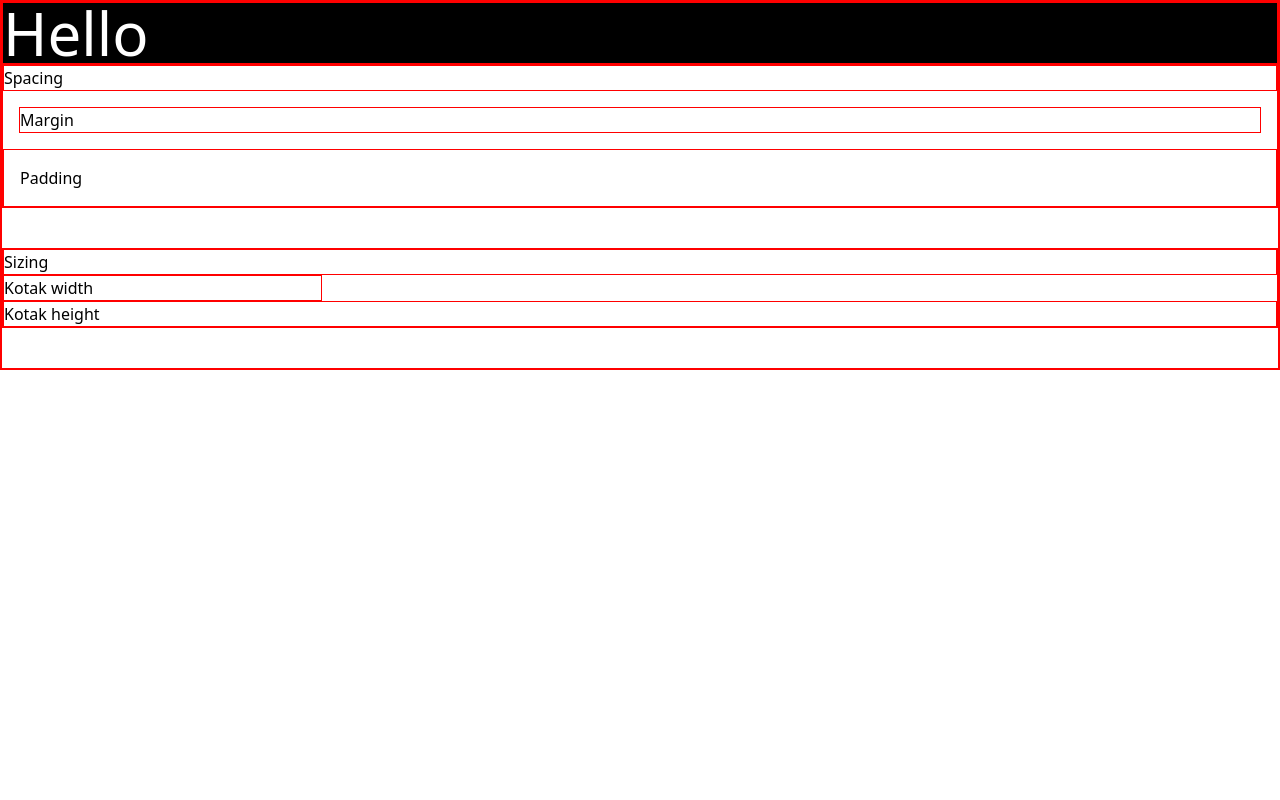
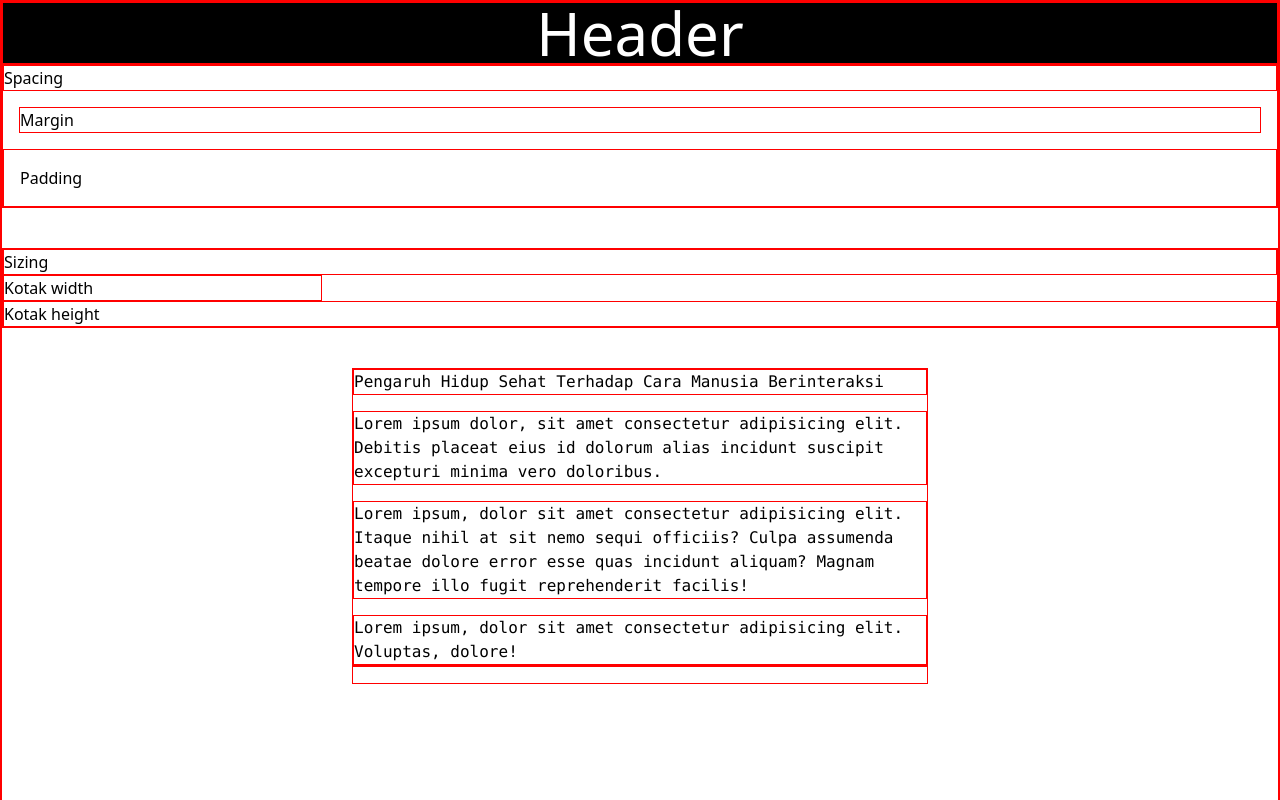
Before and after one commit to promecarus/tailwindSandbox, a website: page index.html in a window 1280 px wide. Shown: the top 800 px of the page. Drawn offline with Linux system fonts and the light colour scheme.

Commit message:
dahan dlu

```diff
--- a/index.html
+++ b/index.html
@@ -13,7 +13,7 @@
         </style>
     </head>
     <body>
-        <h1 class="text-6xl bg-black text-white">Hello</h1>
+        <h1 class="text-6xl bg-black text-white text-center">Header</h1>
         <section class="mb-10">
             <h2>Spacing</h2>
             <div class="m-4">Margin</div>
@@ -24,5 +24,16 @@
             <div class="w-1/4">Kotak width</div>
             <div class="h-1/4">Kotak height</div>
         </section>
+        <section class="mb-96 font-mono max-w-xl mx-auto">
+            <h2 class="mb-4">Pengaruh Hidup Sehat Terhadap Cara Manusia Berinteraksi</h2>
+            <p class="mb-4">Lorem ipsum dolor, sit amet consectetur adipisicing elit. Debitis placeat eius id dolorum alias incidunt suscipit excepturi minima vero doloribus.</p>
+            <p class="mb-4">
+                Lorem ipsum, dolor sit amet consectetur adipisicing elit. Itaque nihil at sit nemo sequi officiis? Culpa assumenda beatae dolore error esse quas incidunt aliquam? Magnam tempore illo
+                fugit reprehenderit facilis!
+            </p class="mb-4">
+            <p>Lorem ipsum, dolor sit amet consectetur adipisicing elit. Voluptas, dolore!</p>
+            <p class="mb-4">
+            </p>
+        </section>
     </body>
 </html>
```
Also changed, not shown: style.css.
